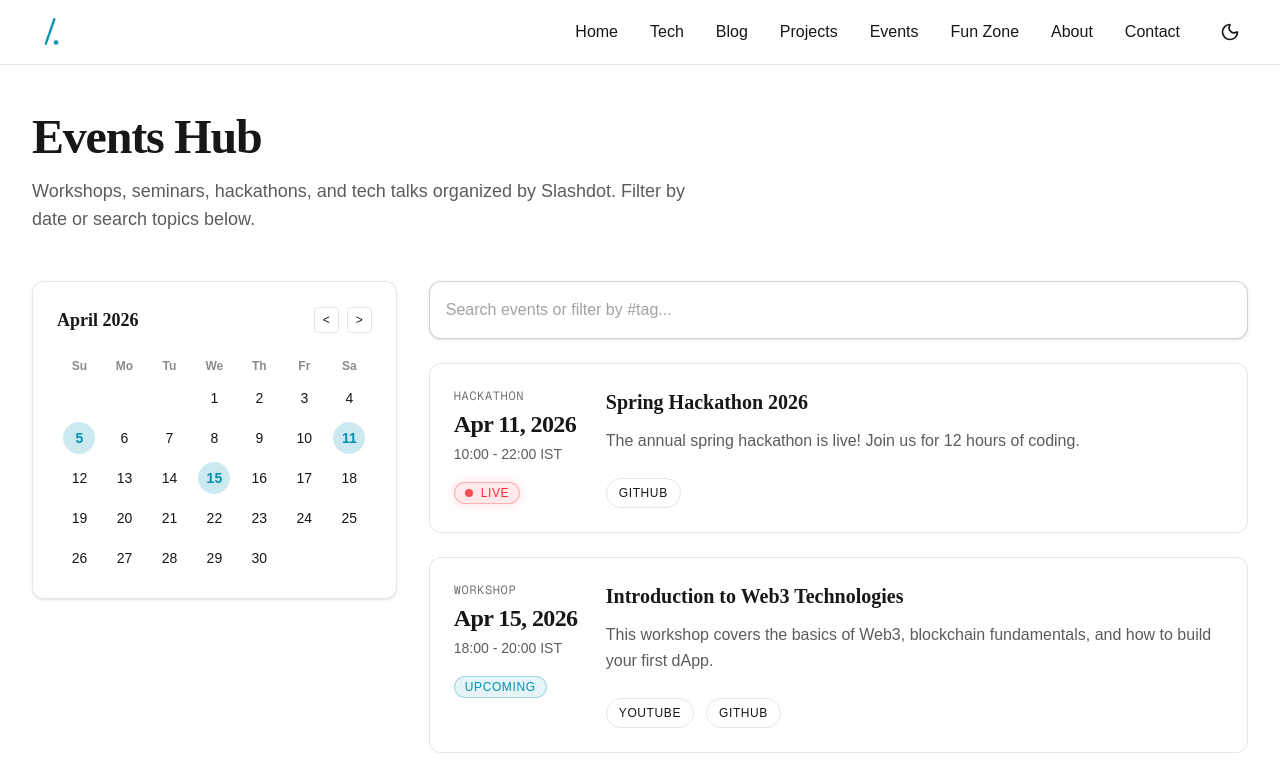
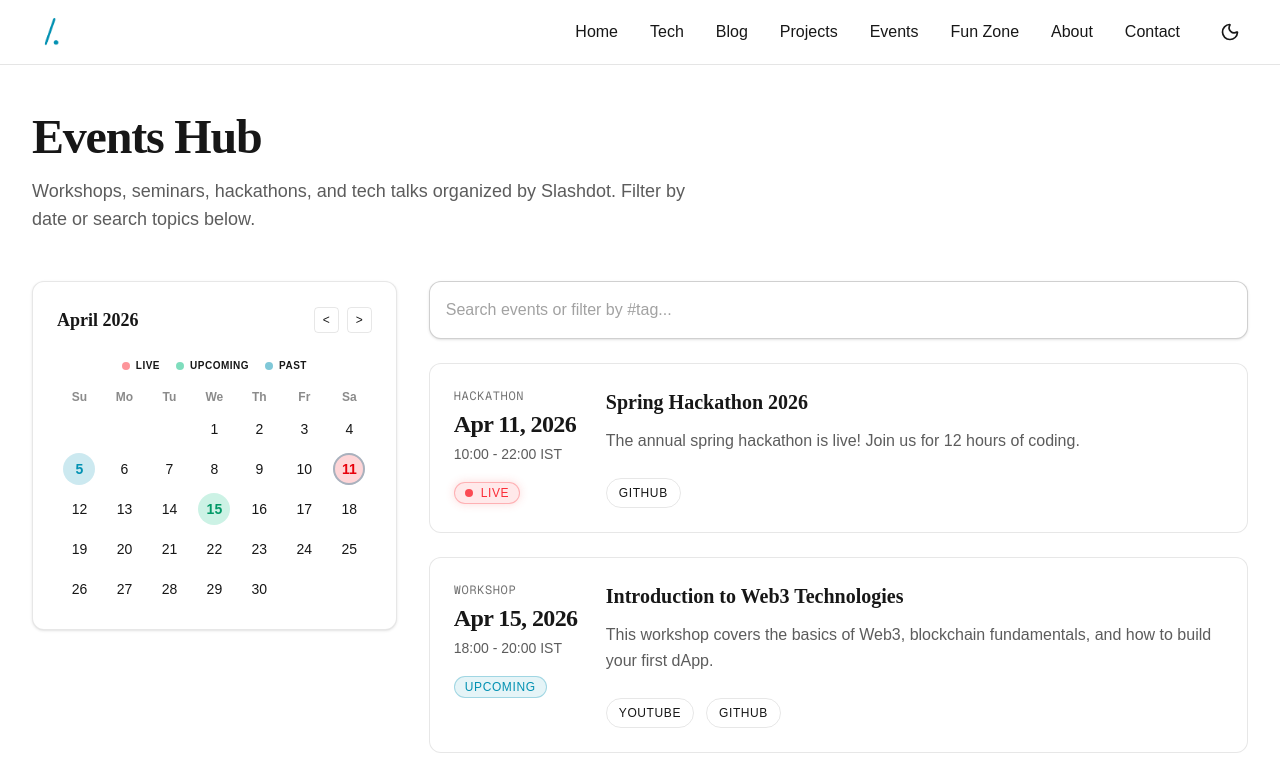
Before and after one commit to anuprovo-debnath/slashdot-website-2026, a Next.js app: page /slashdot-website-2026/events in a window 1280 px wide. Shown: the top 777 px of the page. Built offline with nearby package versions, Linux system fonts and the light colour scheme; a web font is replaced by a local one.

Commit message:
Events page calender fix

```diff
--- a/src/components/EventsSystem.tsx
+++ b/src/components/EventsSystem.tsx
@@ -1,6 +1,6 @@
 'use client';
 
-import { useState } from 'react';
+import { useState, useEffect, useRef } from 'react';
 import type { EventData } from '@/lib/events';
 import { EventCard } from './EventCard';
 import { InteractiveCalendar } from './InteractiveCalendar';
@@ -11,9 +11,15 @@ interface EventsSystemProps {
 
 export function EventsSystem({ initialEvents }: EventsSystemProps) {
   const [selectedDate, setSelectedDate] = useState<string | null>(null);
+  const [activeDate, setActiveDate] = useState<string | null>(null);
   const [searchTag, setSearchTag] = useState<string>('');
 
-  const eventDates = initialEvents.map(e => e.frontmatter.date);
+  const observerRef = useRef<IntersectionObserver | null>(null);
+
+  const calendarEvents = initialEvents.map(e => ({
+    date: e.frontmatter.date,
+    status: e.frontmatter.status
+  }));
 
   const filteredEvents = initialEvents.filter(event => {
     let matchDate = true;
@@ -36,13 +42,44 @@ export function EventsSystem({ initialEvents }: EventsSystemProps) {
     return matchDate && matchTag;
   });
 
+  // Setup Intersection Observer to track scroll position
+  useEffect(() => {
+    if (typeof window === 'undefined') return;
+
+    const handleIntersect = (entries: IntersectionObserverEntry[]) => {
+      // Find the first intersecting element logic
+      entries.forEach(entry => {
+        if (entry.isIntersecting) {
+          const date = entry.target.getAttribute('data-event-date');
+          if (date) {
+            setActiveDate(date);
+          }
+        }
+      });
+    };
+
+    observerRef.current = new IntersectionObserver(handleIntersect, {
+      root: null,
+      rootMargin: "-20% 0px -60% 0px", // Triggers when the card is near the upper third of the screen
+      threshold: 0
+    });
+
+    const elements = document.querySelectorAll('.scroll-event-item');
+    elements.forEach(el => observerRef.current?.observe(el));
+
+    return () => {
+      observerRef.current?.disconnect();
+    };
+  }, [filteredEvents]); // Re-bind observer when list changes
+
   return (
     <div className="flex flex-col md:flex-row gap-8 w-full">
       {/* 30% Sidebar */}
       <aside className="w-full md:w-[30%] shrink-0 flex flex-col gap-6 sticky top-24 self-start">
         <InteractiveCalendar
-          eventDates={eventDates}
+          events={calendarEvents}
           selectedDate={selectedDate}
+          activeDate={activeDate}
           onSelectDate={setSelectedDate}
         />
       </aside>
@@ -64,7 +101,13 @@ export function EventsSystem({ initialEvents }: EventsSystemProps) {
         <div className="flex flex-col gap-6 pb-20">
           {filteredEvents.length > 0 ? (
             filteredEvents.map(event => (
-              <EventCard key={event.slug} event={event} />
+              <div
+                key={event.slug}
+                className="scroll-event-item"
+                data-event-date={event.frontmatter.date}
+              >
+                <EventCard event={event} />
+              </div>
             ))
           ) : (
             <div className="text-center py-20 border border-dashed border-foreground/20 rounded-xl">
--- a/src/components/InteractiveCalendar.tsx
+++ b/src/components/InteractiveCalendar.tsx
@@ -2,20 +2,37 @@
 
 import { useState, useEffect } from 'react';
 
+type CalendarEvent = { date: string; status: 'Live' | 'Upcoming' | 'Past' };
+
 interface InteractiveCalendarProps {
-  eventDates: string[]; // array of 'YYYY-MM-DD'
+  events: CalendarEvent[];
   selectedDate: string | null;
+  activeDate: string | null;
   onSelectDate: (date: string | null) => void;
 }
 
-export function InteractiveCalendar({ eventDates, selectedDate, onSelectDate }: InteractiveCalendarProps) {
-  // Center on April 2026 by default matching the test data
+export function InteractiveCalendar({ events, selectedDate, activeDate, onSelectDate }: InteractiveCalendarProps) {
   const [currentMonth, setCurrentMonth] = useState(new Date(2026, 3, 1));
   const [mounted, setMounted] = useState(false);
 
   useEffect(() => {
     setMounted(true);
   }, []);
+
+  // Sync calendar month when activeDate changes via scrolling
+  useEffect(() => {
+    if (activeDate) {
+      const parts = activeDate.split('-');
+      if (parts.length === 3) {
+        const year = parseInt(parts[0], 10);
+        const month = parseInt(parts[1], 10) - 1;
+        // Only update if it's a different month to prevent unnecessary re-renders
+        if (currentMonth.getFullYear() !== year || currentMonth.getMonth() !== month) {
+          setCurrentMonth(new Date(year, month, 1));
+        }
+      }
+    }
+  }, [activeDate, currentMonth]);
 
   if (!mounted) return <div className="h-64 border border-foreground/10 rounded-xl animate-pulse" />;
 
@@ -38,21 +55,38 @@ export function InteractiveCalendar({ eventDates, selectedDate, onSelectDate }:
 
   for (let i = 1; i <= daysInMonth; i++) {
     const dStr = `${year}-${String(month + 1).padStart(2, '0')}-${String(i).padStart(2, '0')}`;
-    const hasEvent = eventDates.includes(dStr);
+
+    // Check if event exists and get its status to determine coloring
+    const eventForDay = events.find(e => e.date === dStr);
+    const hasEvent = !!eventForDay;
     const isSelected = selectedDate === dStr;
+    const isActive = activeDate === dStr && !selectedDate; // Only show scroll highlight if nothing is manually selected
+
+    let colorClasses = 'text-foreground hover:bg-foreground/10'; // Default
+    if (isSelected) {
+      colorClasses = 'bg-primary text-white font-bold shadow-md';
+    } else if (hasEvent) {
+      if (eventForDay.status === 'Live') {
+        colorClasses = 'bg-red-500/20 text-red-600 dark:text-red-400 font-bold hover:bg-red-500/40';
+      } else if (eventForDay.status === 'Upcoming') {
+        colorClasses = 'bg-emerald-500/20 text-emerald-600 dark:text-emerald-400 font-bold hover:bg-emerald-500/40';
+      } else {
+        colorClasses = 'bg-primary/20 text-primary font-bold hover:bg-primary/40';
+      }
+    }
 
     days.push(
-      <button
-        key={dStr}
-        onClick={() => onSelectDate(isSelected ? null : dStr)}
-        className={`h-8 w-8 rounded-full flex items-center justify-center text-sm transition-all
-          ${isSelected ? 'bg-primary text-white font-bold' : ''}
-          ${!isSelected && hasEvent ? 'bg-primary/20 text-primary font-bold hover:bg-primary/40' : ''}
-          ${!isSelected && !hasEvent ? 'text-foreground hover:bg-foreground/10' : ''}
-        `}
-      >
-        {i}
-      </button>
+      <div key={dStr} className="relative flex items-center justify-center">
+        {isActive && !isSelected && (
+          <div className="absolute inset-0 border-2 border-primary/50 rounded-full animate-pulse" />
+        )}
+        <button
+          onClick={() => onSelectDate(isSelected ? null : dStr)}
+          className={`h-8 w-8 rounded-full flex items-center justify-center text-sm transition-all z-10 ${colorClasses}`}
+        >
+          {i}
+        </button>
+      </div>
     );
   }
 
@@ -64,6 +98,11 @@ export function InteractiveCalendar({ eventDates, selectedDate, onSelectDate }:
           <button onClick={prevMonth} className="px-2 py-1 text-xs border border-foreground/10 rounded hover:bg-foreground/5 transition-colors">&lt;</button>
           <button onClick={nextMonth} className="px-2 py-1 text-xs border border-foreground/10 rounded hover:bg-foreground/5 transition-colors">&gt;</button>
         </div>
+      </div>
+      <div className="flex gap-4 justify-center mb-4 text-[10px] font-bold uppercase tracking-wider">
+        <span className="flex items-center gap-1.5"><span className="w-2 h-2 rounded-full bg-red-500/50"></span> Live</span>
+        <span className="flex items-center gap-1.5"><span className="w-2 h-2 rounded-full bg-emerald-500/50"></span> Upcoming</span>
+        <span className="flex items-center gap-1.5"><span className="w-2 h-2 rounded-full bg-primary/50"></span> Past</span>
       </div>
       <div className="grid grid-cols-7 gap-y-2 place-items-center mb-2">
         {['Su', 'Mo', 'Tu', 'We', 'Th', 'Fr', 'Sa'].map(d => (
```
